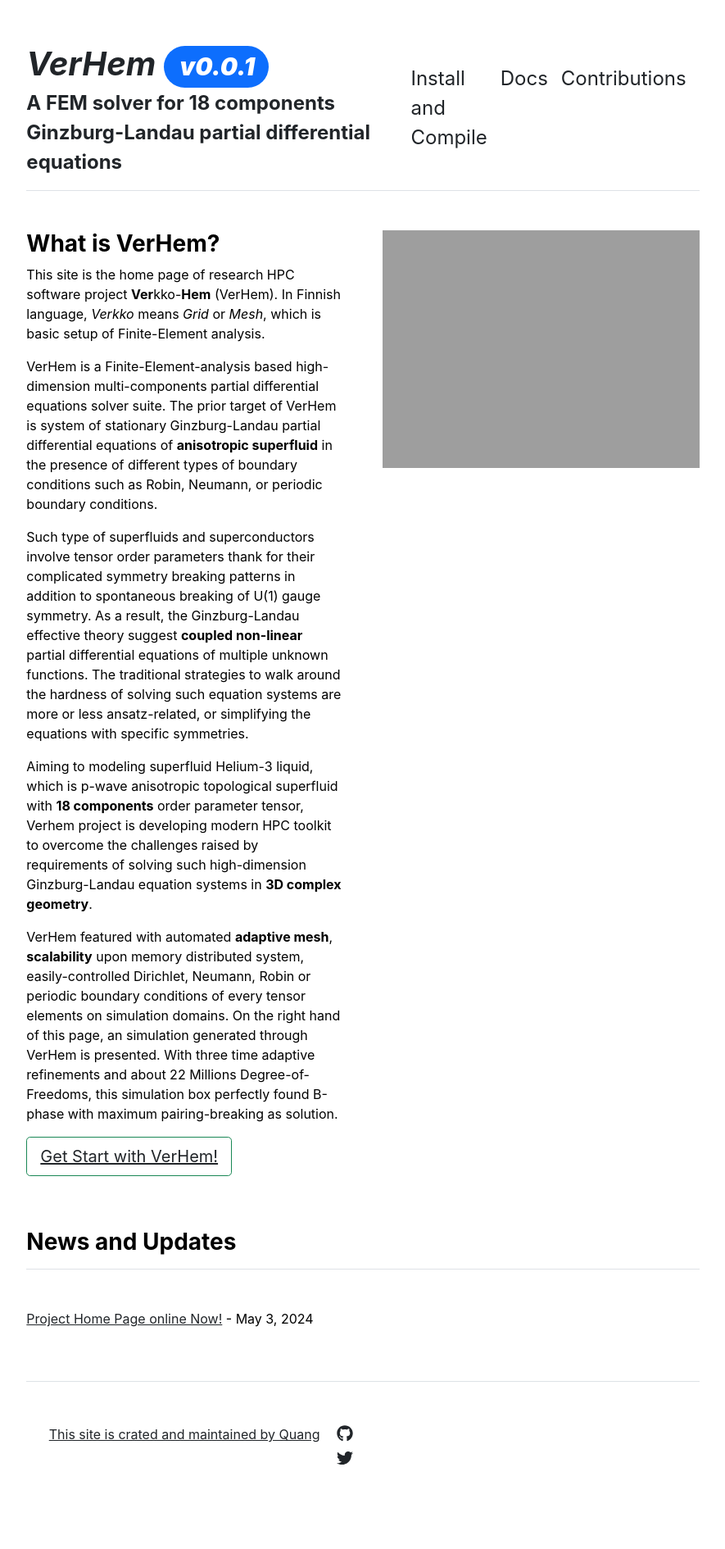
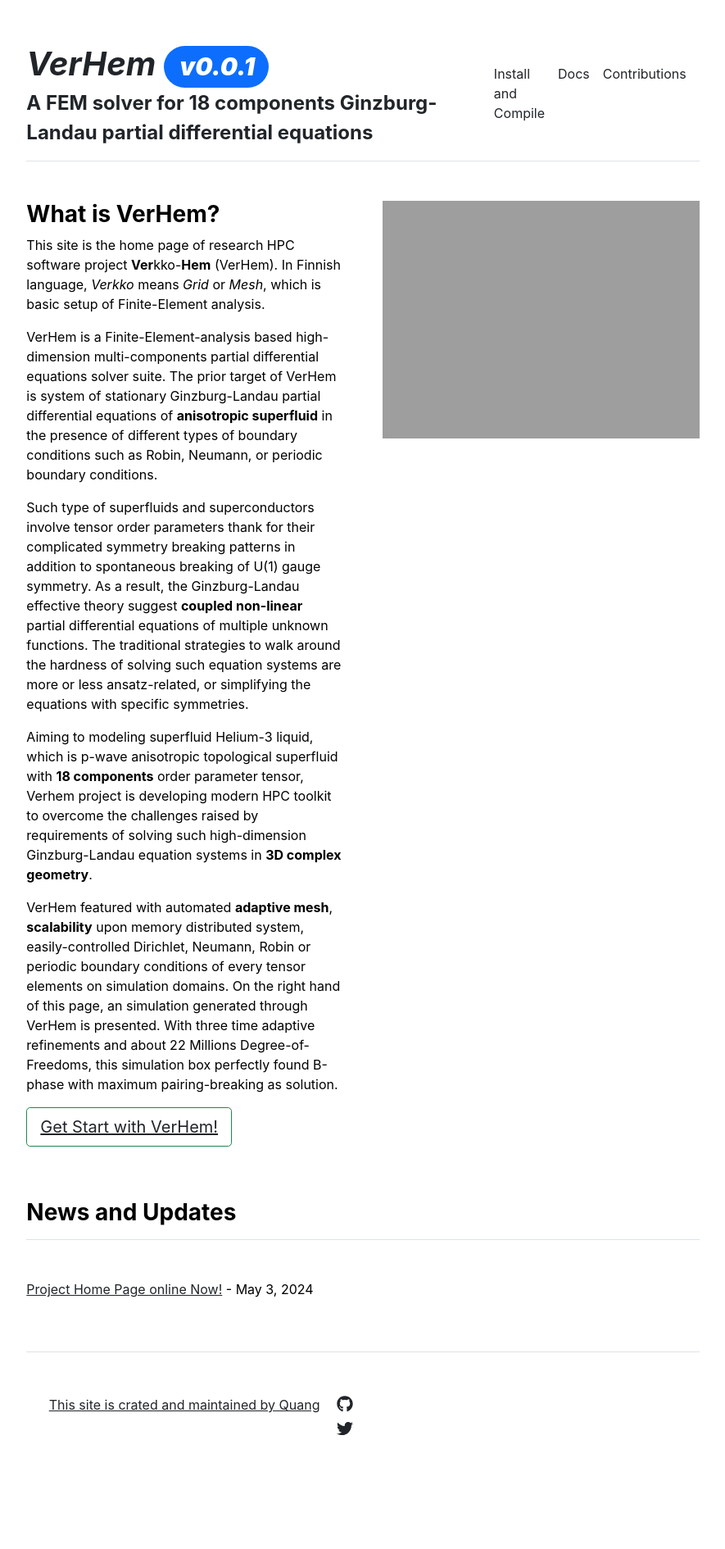
Before and after one commit to VerHem/VerHem.github.io, a Jekyll site: the page built from index.md, in a window 1280 px wide. Shown: the whole page at 82% size, without its empty margins (197-1082 px from the left). Built offline with Jekyll 4.4.1, drawn with Linux system fonts in a browser that asks for light colours; after the commit the page ends 1854 px from its top, so only the background shows below that.

Commit message:
add a {} font size into _sass/main.scss remove style: form _includes/header.html

```diff
--- a/_includes/header.html
+++ b/_includes/header.html
@@ -16,7 +16,7 @@
   </div>
   <nav class="d-inline-flex mt-2 mt-md-0 ms-md-auto">
     {% for item in site.data.settings.menu %}
-      <a class="me-3 py-2 text-decoration-none" href="{{ site.github.url }}{{ item.url }}"  style="font-size: 1.5rem;">
+      <a class="me-3 py-2 text-decoration-none" href="{{ site.github.url }}{{ item.url }}">
         {{ item.name }}
       </a>
     {% endfor %}
--- a/_sass/main.scss
+++ b/_sass/main.scss
@@ -12,3 +12,7 @@ body {
 body a {
   color: $linkColor
 }
+
+a {
+  font-size: 16px
+}
```
